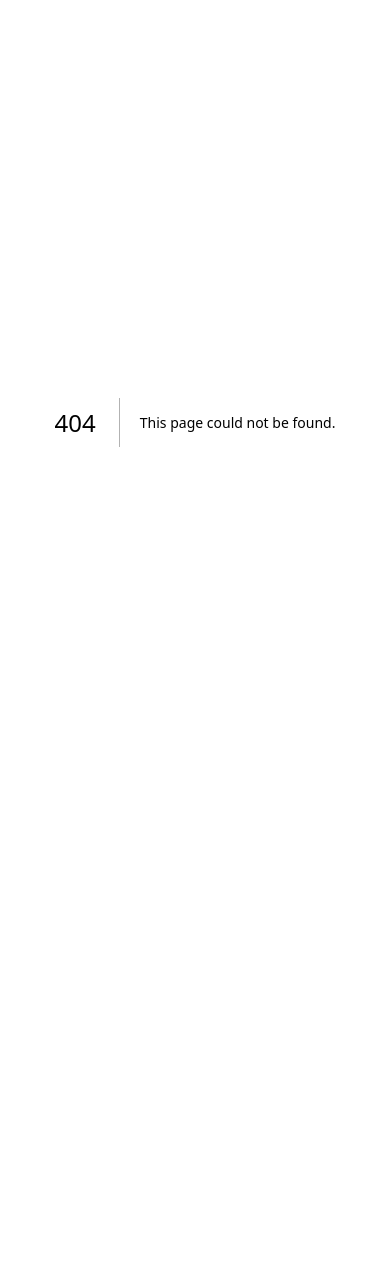
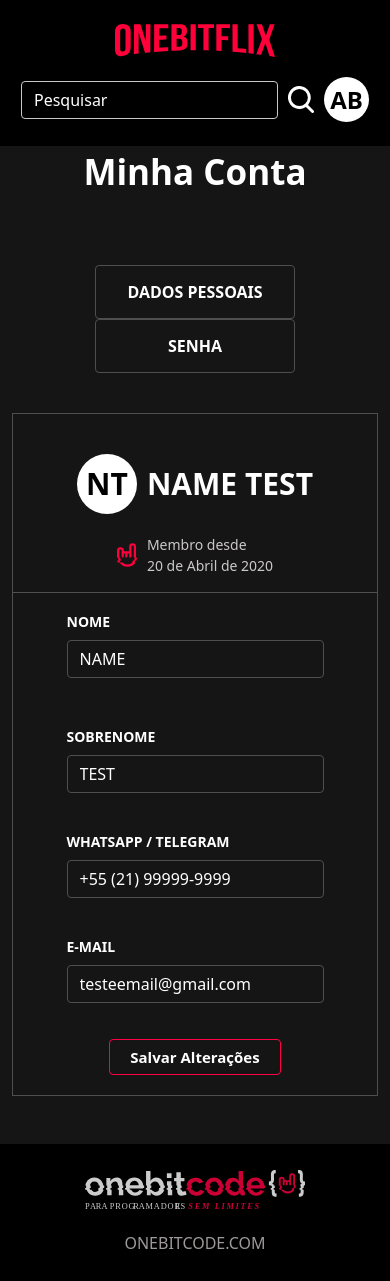
Before and after one commit to victorbtdias/onebitflix-front-end, a Next.js app: page /profile in a window 390 px wide. Before the commit this address had no page. Before the commit the page ends 844 px from the top, so only its background shows below. Built offline with nearby package versions, Linux system fonts and the light colour scheme.

Commit message:
Criação dos elementos da página de informações do usuário, do seu estilo visual e também da sua responsividade completa - profile (Usuário)

```diff
--- /dev/null
+++ b/pages/profile.tsx
@@ -0,0 +1,43 @@
+import Footer from "@/src/components/common/footer";
+import HeaderAuth from "@/src/components/common/headerAuth";
+import UserForm from "@/src/components/profile/user";
+import Head from "next/head";
+import { Button, Col, Container, Row } from "reactstrap";
+import styles from "../styles/profile.module.scss";
+
+const UserInfo = function () {
+  return (
+    <>
+      <Head>
+        <title>Onebitflix - Meus Dados</title>
+        <link rel="shortcut icon" href="/favicon.svg" type="image/x-icon" />
+      </Head>
+      <main>
+        <div className={styles.header}>
+          <HeaderAuth />
+        </div>
+        <Container calssName="py-5">
+          <p className={styles.title}>Minha Conta</p>
+          <Row className="pt-3 pb-5">
+            <Col md={4} className={styles.btnColumn}>
+              <Button outline className={styles.renderFormBtn}>
+                DADOS PESSOAIS
+              </Button>
+              <Button outline className={styles.renderFormBtn}>
+                SENHA
+              </Button>
+            </Col>
+            <Col md>
+              <UserForm />
+            </Col>
+          </Row>
+        </Container>
+        <div className={styles.footer}>
+          <Footer />
+        </div>
+      </main>
+    </>
+  );
+};
+
+export default UserInfo;
--- /dev/null
+++ b/src/components/profile/user/index.tsx
@@ -0,0 +1,94 @@
+import { FormGroup, Form, Label, Input, Button } from "reactstrap";
+import styles from "../../../../styles/profile.module.scss";
+
+const UserForm = function () {
+  return (
+    <>
+      <Form className={styles.form}>
+        <div className={styles.formName}>
+          <p className={styles.nameAbbreviation}>NT</p>
+          <p className={styles.userName}>NAME TEST</p>
+        </div>
+        <div className={styles.memberTime}>
+          <img
+            src="/profile/iconUserAccount.svg"
+            alt="iconProfile"
+            className={styles.memberTimeImg}
+          />
+          <p className={styles.memberTimeText}>
+            Membro desde <br /> 20 de Abril de 2020
+          </p>
+        </div>
+        <hr />
+        <div className={styles.inputFlexDiv}>
+          <FormGroup>
+            <Label className={styles.label} for="firstName">
+              NOME
+            </Label>
+            <Input
+              name="firstName"
+              type="text"
+              id="firstName"
+              placeholder="Qual o seu primeiro nome?"
+              required
+              maxLength={20}
+              className={styles.inputFlex}
+              value={"Name"}
+            />
+          </FormGroup>
+          <FormGroup>
+            <Label className={styles.label} for="lastName">
+              SOBRENOME
+            </Label>
+            <Input
+              name="lastName"
+              type="text"
+              id="lastName"
+              placeholder="Qual o seu último nome?"
+              required
+              maxLength={20}
+              className={styles.inputFlex}
+              value={"Test"}
+            />
+          </FormGroup>
+        </div>
+        <div className={styles.inputNormalDiv}>
+          <FormGroup>
+            <Label className={styles.label} for="phone">
+              WHATSAPP / TELEGRAM
+            </Label>
+            <Input
+              name="phone"
+              type="tel"
+              id="phone"
+              placeholder="(xx) 9xxxx-xxxx"
+              required
+              className={styles.input}
+              value={"+55 (21) 99999-9999"}
+            />
+          </FormGroup>
+          <FormGroup>
+            <Label className={styles.label} for="email">
+              E-MAIL
+            </Label>
+            <Input
+              name="email"
+              type="email"
+              id="email"
+              placeholder="Coloque o seu email"
+              required
+              className={styles.input}
+              value={"testeemail@gmail.com"}
+            />
+          </FormGroup>
+
+          <Button className={styles.formBtn} outline>
+            Salvar Alterações
+          </Button>
+        </div>
+      </Form>
+    </>
+  );
+};
+
+export default UserForm;
--- /dev/null
+++ b/styles/profile.module.scss
@@ -0,0 +1,172 @@
+@import "./colors.module.scss";
+.form {
+  border: 1px solid $darkGray;
+  padding: 20px 0px;
+  max-width: 100%;
+}
+.formName {
+  display: flex;
+  align-items: center;
+  justify-content: center;
+  gap: 10px;
+  width: 80%;
+  margin: 20px auto;
+  text-transform: uppercase;
+}
+.nameAbbreviation {
+  font-size: 40px;
+  font-weight: bold;
+  min-width: 70px;
+  min-height: 70px;
+  border-radius: 50%;
+  background-color: white;
+  color: black;
+  display: flex;
+  align-items: center;
+  justify-content: center;
+}
+.userName {
+  font-size: 30px;
+  font-weight: bold;
+}
+.memberTime {
+  display: flex;
+  justify-content: center;
+  gap: 10px;
+}
+.memberTimeImg {
+  width: 20px;
+}
+.memberTimeText {
+  font-size: 14px;
+  color: $lightGray;
+}
+.label {
+  font-size: 14px;
+  font-weight: bold;
+}
+.inputFlexDiv {
+  display: flex;
+  flex-wrap: wrap;
+  justify-content: center;
+  gap: 50px;
+}
+.inputFlex {
+  width: 250px;
+  background-color: transparent;
+  border: 1px solid $darkGray;
+  color: white;
+  transition: 0.3s;
+  text-transform: uppercase;
+  &::placeholder {
+    color: $lightGray;
+  }
+  &:focus {
+    box-shadow: none;
+    border-color: $lightRed;
+    background-color: transparent;
+    color: white;
+  }
+}
+.inputNormalDiv {
+  display: flex;
+  flex-direction: column;
+  align-items: center;
+  margin-top: 20px;
+  gap: 20px;
+}
+.input {
+  @extend .inputFlex;
+  text-transform: lowercase;
+  width: 550px;
+}
+.formBtn {
+  border-color: $lightRed;
+  text-align: center;
+  color: white;
+  font-weight: bold;
+  font-size: 15px;
+  padding: 6px 20px;
+  transition: 0.4s;
+  &:hover {
+    border-color: $darkRed;
+    background-color: transparent;
+    color: $lightGray;
+  }
+  &:focus {
+    box-shadow: none;
+    outline: none;
+  }
+}
+.title {
+  font-size: 45px;
+  font-weight: bold;
+  padding: 0px 0px 50px 0px;
+}
+.renderFormBtn {
+  display: block;
+  width: 200px;
+  border: 1px solid $darkGray;
+  color: white;
+  font-weight: bold;
+  margin: 0 auto;
+  padding: 14px 0px;
+  &:hover {
+    background-color: transparent;
+    border-color: $lightRed;
+    color: $lightGray;
+  }
+  &:focus {
+    box-shadow: none;
+    outline: none;
+  }
+}
+.header,
+.footer {
+  background-color: black;
+}
+
+@media (max-width: 992px) {
+  .title {
+    text-align: center;
+  }
+  .btnColumn {
+    width: 100%;
+    margin-bottom: 40px;
+  }
+}
+@media (max-width: 768px) {
+  .inputFlexDiv {
+    gap: 30px;
+  }
+  .inputFlex {
+    width: 400px;
+  }
+  .input {
+    width: 400px;
+  }
+}
+@media (max-width: 527px) {
+  .title {
+    font-size: 35px;
+  }
+  .formName {
+    width: 95%;
+  }
+  .nameAbbreviation {
+    font-size: 30px;
+    min-width: 60px;
+    min-height: 60px;
+  }
+  .userName {
+    font-size: 30px;
+  }
+}
+@media (max-width: 435px) {
+  .inputFlex {
+    width: 100%;
+  }
+  .input {
+    width: 100%;
+  }
+}
```
